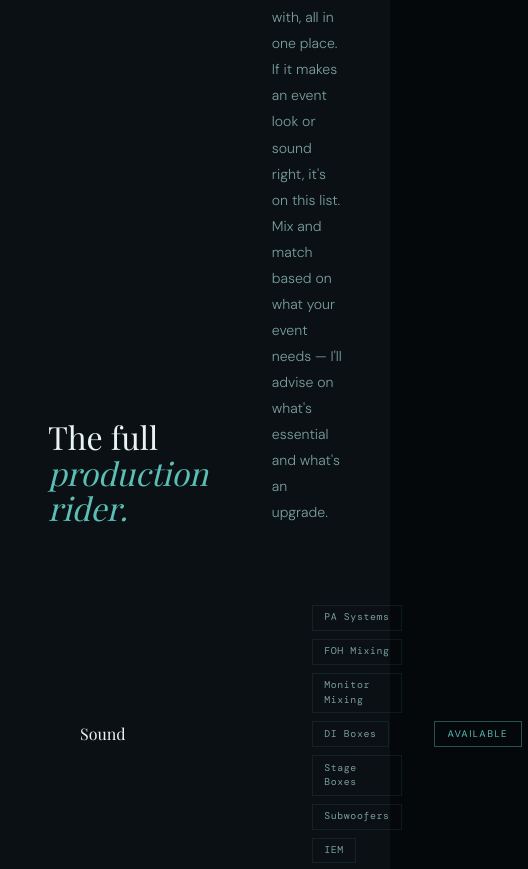
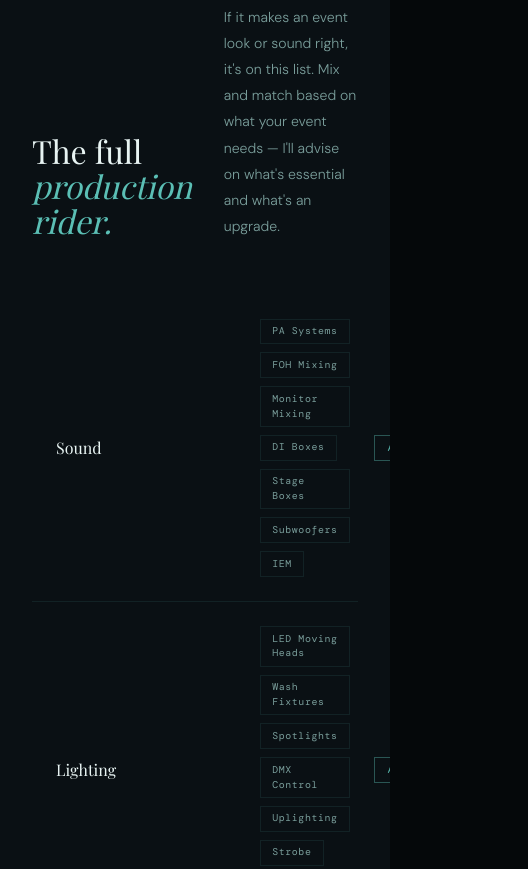
Before and after one commit to elguiriashing/alexashing-frontend, a website: page visuals.html in a window 390 px wide. Shown: the part 3243-4112 px from the top of the page, 528 px wide, since content can reach past the window. Drawn offline with nearby package versions, Linux system fonts and the light colour scheme; a web font is replaced by a local one.

Commit message:
Fix mobile responsive issues: about page profile, visuals/tech overflow, contact comment

```diff
--- a/visuals.html
+++ b/visuals.html
@@ -220,11 +220,13 @@ h1.hero-title em{font-style:italic;color:var(--teal)}
 
 /* EVENT PRODUCTION */
 .event-section{
-  padding:5rem 3rem;
+  padding:5rem 2rem;
   border-top:0.5px solid var(--border);
   background:var(--dark3);
+  max-width:100%;
+  overflow-x:hidden;
 }
-.event-intro{display:grid;grid-template-columns:1fr 1fr;gap:4rem;align-items:end;margin-bottom:3.5rem}
+.event-intro{display:grid;grid-template-columns:1fr 1fr;gap:2rem;align-items:end;margin-bottom:3.5rem}
 .event-intro h2{font-family:'Playfair Display',serif;font-size:clamp(2rem,3.5vw,2.8rem);font-weight:400;line-height:1.1;color:var(--text)}
 .event-intro h2 em{font-style:italic;color:var(--teal)}
 .event-intro p{color:var(--text-muted);font-weight:300;font-size:.88rem;line-height:1.85}
@@ -232,10 +234,11 @@ h1.hero-title em{font-style:italic;color:var(--teal)}
 /* Rider-style equipment list */
 .rider{display:flex;flex-direction:column;gap:1px;background:var(--border)}
 .rider-cat{
-  display:grid;grid-template-columns:200px 1fr auto;
-  align-items:center;gap:2rem;
-  background:var(--dark3);padding:1.5rem 2rem;
+  display:grid;grid-template-columns:180px 1fr auto;
+  align-items:center;gap:1.5rem;
+  background:var(--dark3);padding:1.5rem 1.5rem;
   transition:background .25s;cursor:default;
+  max-width:100%;
 }
 .rider-cat:hover{background:var(--surface)}
 .rider-cat-name{
```
Also changed, not shown: about.html (+1 -1 lines), contact.html (+1 -1 lines), tech.html (+5 -2 lines).
